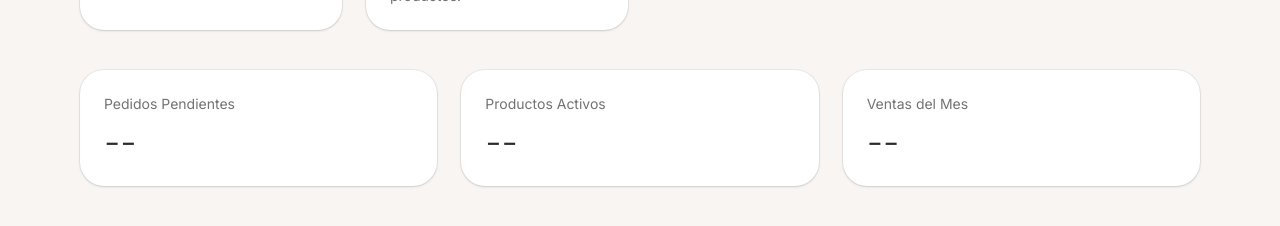
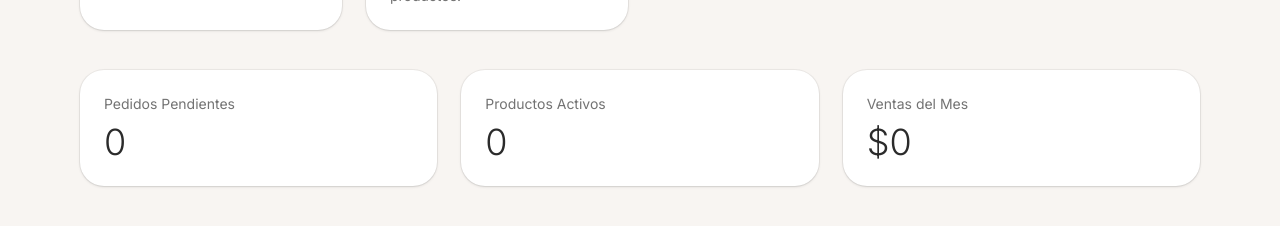
Before and after one commit to ivanmongebadilla/amfloreria, a Next.js app: page /admin/dashboard in a window 1280 px wide. Shown: the part 254-480 px from the top of the page. Built offline with nearby package versions, Linux system fonts and the light colour scheme; no server answers; the database is empty.

Commit message:
Added functionallity to OrderCard and updated some features on Admin Dashboard

```diff
--- a/app/admin/dashboard/page.tsx
+++ b/app/admin/dashboard/page.tsx
@@ -1,4 +1,5 @@
 import AdminCard from "@/src/components/admin/AdminCard";
+import { DashboardStats } from "@/src/components/admin/DashbordStats";
 
 export default function DashboardPage() {
   return (
@@ -44,37 +45,9 @@ export default function DashboardPage() {
           /> */}
         </section>
 
-        <section className="mt-10 grid gap-6 lg:grid-cols-3">
-          <div className="rounded-3xl bg-white p-6 shadow-sm ring-1 ring-black/5">
-            <p className="text-sm text-neutral-500">
-              Pedidos Pendientes
-            </p>
-
-            <p className="mt-2 text-4xl font-light">
-              --
-            </p>
-          </div>
-
-          <div className="rounded-3xl bg-white p-6 shadow-sm ring-1 ring-black/5">
-            <p className="text-sm text-neutral-500">
-              Productos Activos
-            </p>
-
-            <p className="mt-2 text-4xl font-light">
-              --
-            </p>
-          </div>
-
-          <div className="rounded-3xl bg-white p-6 shadow-sm ring-1 ring-black/5">
-            <p className="text-sm text-neutral-500">
-              Ventas del Mes
-            </p>
-
-            <p className="mt-2 text-4xl font-light">
-              --
-            </p>
-          </div>
-        </section>
+        <div>
+          <DashboardStats />
+        </div>
       </div>
     </main>
   );
--- /dev/null
+++ b/src/actions/orders/getMonthlyOrders.ts
@@ -0,0 +1,28 @@
+import { supabaseAdmin } from "@/src/lib/server_supabase";
+
+export async function getMonthlyOrders() {
+    const firstDayOfMonth = new Date();
+        firstDayOfMonth.setDate(1);
+        firstDayOfMonth.setHours(0, 0, 0, 0);
+
+    const { data, error } = await supabaseAdmin
+        .from("orders")
+        .select("total")
+        .eq("payment_status", "paid")
+        .gte(
+            "created_at",
+            firstDayOfMonth.toISOString()
+        );
+
+    if (error) {
+        throw error
+    }
+
+    const monthlySales =
+        data.reduce(
+            (sum, order) => sum + order.total,
+            0
+        );
+
+    return ({success: true, data: monthlySales})
+}
--- /dev/null
+++ b/src/components/admin/DashbordStats.tsx
@@ -0,0 +1,45 @@
+import { getAllOrders } from "@/src/actions/orders/getAllOrders"
+import { getAllProducts } from "@/src/lib/products";
+import { getMonthlyOrders } from "@/src/actions/orders/getMonthlyOrders";
+
+export async function DashboardStats() {
+    const orders = await getAllOrders();
+    const products = await getAllProducts();
+    const monthlyOrders = await getMonthlyOrders();
+    const pendingOrders = orders.filter((order) => order.order_status === "pending");
+    const activeProducts = products.filter((product) => product.active);
+
+    return (
+        <section className="mt-10 grid gap-6 lg:grid-cols-3">
+          <div className="rounded-3xl bg-white p-6 shadow-sm ring-1 ring-black/5">
+            <p className="text-sm text-neutral-500">
+              Pedidos Pendientes
+            </p>
+
+            <p className="mt-2 text-4xl font-light">
+              {pendingOrders.length}
+            </p>
+          </div>
+
+          <div className="rounded-3xl bg-white p-6 shadow-sm ring-1 ring-black/5">
+            <p className="text-sm text-neutral-500">
+              Productos Activos
+            </p>
+
+            <p className="mt-2 text-4xl font-light">
+              {activeProducts.length}
+            </p>
+          </div>
+
+          <div className="rounded-3xl bg-white p-6 shadow-sm ring-1 ring-black/5">
+            <p className="text-sm text-neutral-500">
+              Ventas del Mes
+            </p>
+
+            <p className="mt-2 text-4xl font-light">
+              ${monthlyOrders.data}
+            </p>
+          </div>
+        </section>
+    )
+}
--- a/src/features/orders/OrderPage.tsx
+++ b/src/features/orders/OrderPage.tsx
@@ -43,12 +43,12 @@ export default function OrderPage({orders}: OrderPageProps){
             delivered={delivered.length}
         /> */}
 
-        <div className="mt-8">
+        {/* <div className="mt-8">
           <input
             placeholder="Buscar orden o cliente..."
             className="h-12 w-full rounded-2xl border border-neutral-200 bg-white px-4 text-sm outline-none transition focus:border-black"
           />
-        </div>
+        </div> */}
 
         <div className="mt-8 space-y-6">
            <OrderSection
```
